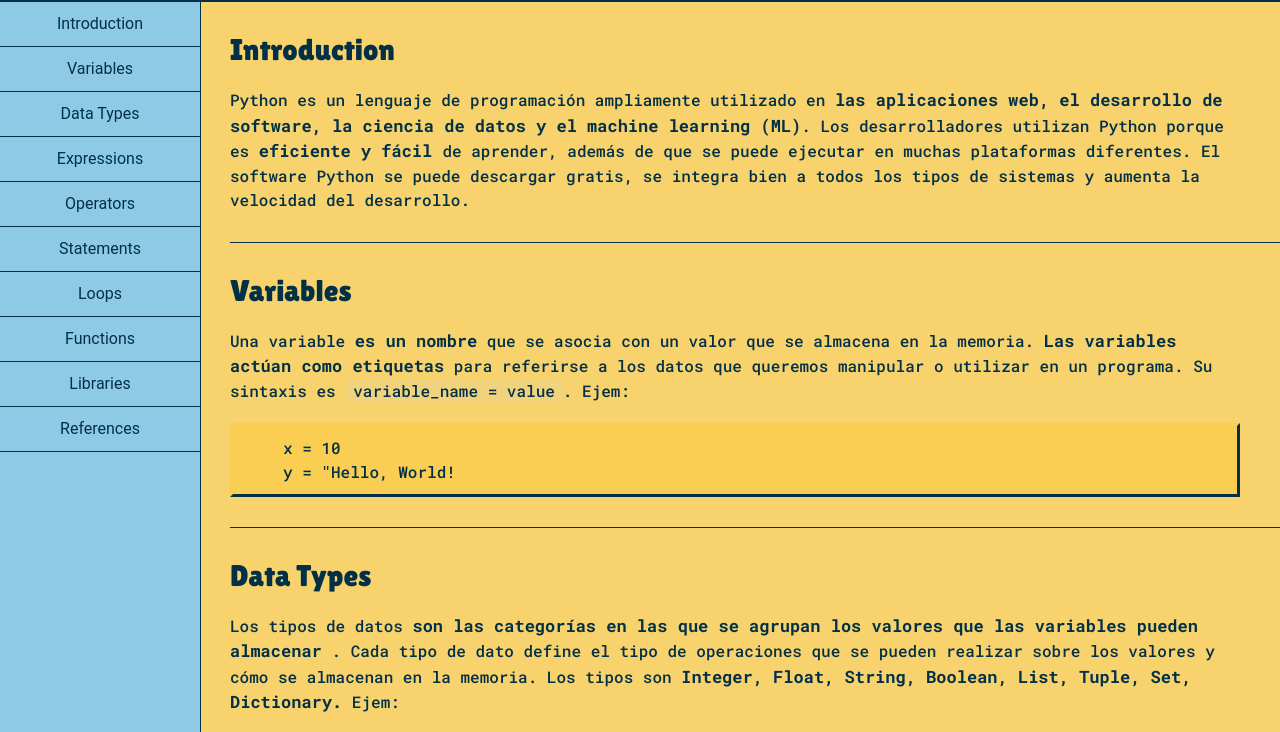
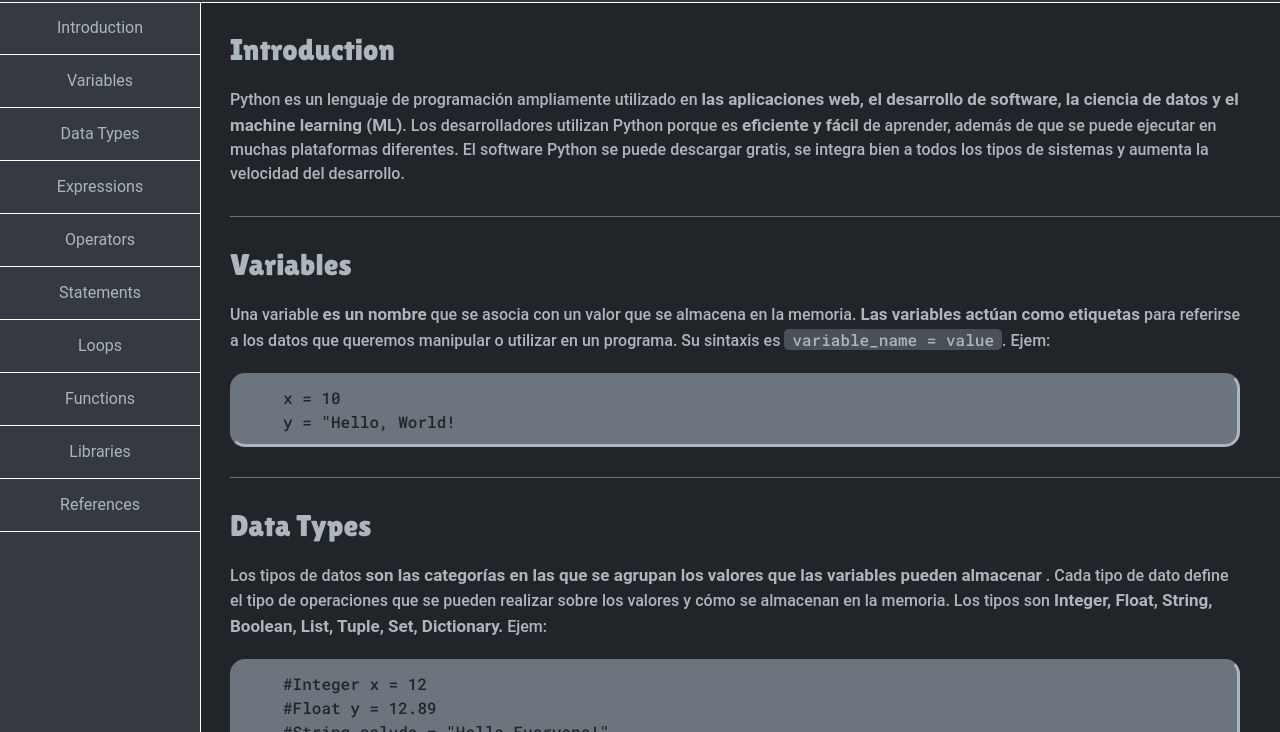
Before and after one commit to Valency12/Technical-Documentation, a plain HTML site: page index.html in a window 1280 px wide. Shown: the part 63-795 px from the top of the page. Drawn offline with Linux system fonts and the light colour scheme.

Commit message:
subiendo cambios

```diff
--- a/styles.css
+++ b/styles.css
@@ -7,7 +7,8 @@
 html, body{
     /*background-color: #f1f1f1;*/
     /*background-color: #fcca46;*/
-    background-color: #f7d26d;
+    /*background-color: #f7d26d;*/
+    background-color: #212529;
     font-family: "Roboto Mono", monospace;
     /*font-family: Verdana, sans-serif;*/
     line-height: 1.5;
@@ -18,7 +19,9 @@ html, body{
 
 /*parte del logo*/
 .conteiner{
-    background-color: #023047;
+    /*background-color: #023047;*/
+    border-bottom: solid 1px #ffffff;
+    background-color: #343a40;
     padding-bottom: 10px;
     padding-top: 10px;
     margin-right: 5px;
@@ -40,7 +43,8 @@ html, body{
   }
 
 h2{
-    color:#ffffff;font-size: 30px;
+    color:#ffffff;
+    font-size: 30px;
     font-family: "Lilita One", sans-serif;
     font-weight: 400;
     font-style: normal;
@@ -48,7 +52,7 @@ h2{
 }
   /*********************************/
 code{
-    background-color: #f1d37e;
+    background-color: #495057;
     font-family: "Roboto Mono", monospace;
     font-size: 16px;
     border-radius: 5px;
@@ -72,18 +76,20 @@ header{
     font-family: "Lilita One", sans-serif;
     font-weight: 400;
     font-style: normal;
-    color: #023047;
+    color: #adb5bd;
     /*border-top-color: gray solid;*/
 
 }
 .line{
     margin: 30px 5px 20px 0;
     width: 100%;
-    border-top: 1px solid #023047;
+    border-top: 1px solid #6c757d;
 }
 p {
-    color: #023047;
+    color: #adb5bd;
     margin-right: 35px;
+    font-family: "Roboto", sans-serif;
+
 }
 strong{
     font-size: 17px;
@@ -92,8 +98,8 @@ strong{
     width: auto;
     /*background-color: #E7E9EB;*/
     /*background-color: #ffe292;*/
-    background-color: #facd53;
-    color: #023047;
+    background-color: #6c757d;
+    color: #212529;
     margin-top: 20px;
     margin-right: 40px;
     padding-top: 10px;
@@ -102,7 +108,8 @@ strong{
     padding-left: 50px;
     align-items: center;
     /*border-radius: 15px;*/
-    border: solid  #023047;
+    border-radius: 15px;
+    border: solid  #adb5bd;
     border-top-color:transparent;
     border-left-color: transparent ;
 }
@@ -116,8 +123,9 @@ nav {
     width: 200px;
     height: 239vh;
     border-right: 1px solid;
-    border-right-color: #023047;
-    background-color: #8ecae6;
+    border-right-color: #ffffff;
+    background-color: #343a40;
+    /*background-color: #8ecae6;*/
     color: #fff;
     /*display: flex;*/
     flex-direction: column;
@@ -135,29 +143,29 @@ nav {
     /*padding: 5px; */
     /*estilo*/
     border: solid 1px;
-    border-bottom-color: #023047;
+    border-bottom-color: #ffffff;
     border-left: transparent;
     border-right: transparent;
     border-top: transparent;
   }
 
   nav ul li a {
-    padding: 10px 0px;
+    padding: 14px 0px;
     display: block;
     /*padding: 5px 5px;*/
     margin: 0;
     /*estilo*/
-    color: #023047;
+    color: #adb5bd;
     text-decoration: none;
     display: block;
     text-align: center;
   }
 
   nav ul li a:hover {
-    background-color: #023047;
+    background-color: #495057;
     color: #ffffff;
     /*margin: 5px 0px 5px 0px;*/
-    padding: 10px 0px;
+    padding: 14px 0px;
 
   }
 
@@ -178,20 +186,28 @@ nav {
 
 
   /* Media query para pantallas pequeñas */
-  @media (max-width: 768px) {
+  @media (width: 730px) {
     /*pendiente esto*/
     .main-doc{
         margin-left: 0;
         left: 0;
      }
+     /*nav ul li a {
+      padding: 11px 15px;
+      display: block;
+      /*padding: 5px 5px;
+      margin: 0;
+      estilo
+      color: #adb5bd;
+    }*/
     nav {
         margin-top: 65px;
       width: 50%;
       height: auto;
       top: 0;
-      right: 0;
-      background-color: #8ecae6;
-      transform: translateX(100%);
+      left: 0;
+      background-color: #495057;
+      transform: translateX(-100%);
       transition: transform 0.3s ease;
     }
 
@@ -238,8 +254,8 @@ footer{
     padding: 20px 5px 20px 5px;
     margin-bottom: 0px;
     /*estilo*/
-    background-color: #023047;
-    color: #ffe292;
+    background-color: #343a40;
+    color: #adb5bd;
     font-size: 18px;
     text-align: center;
     font-family: "Roboto Mono", monospace;
```
